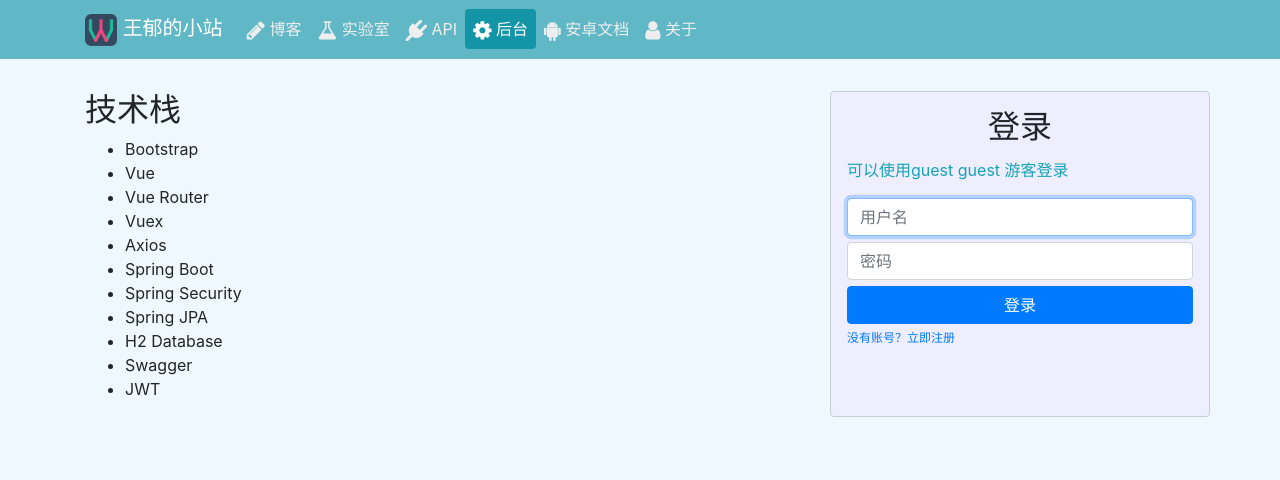
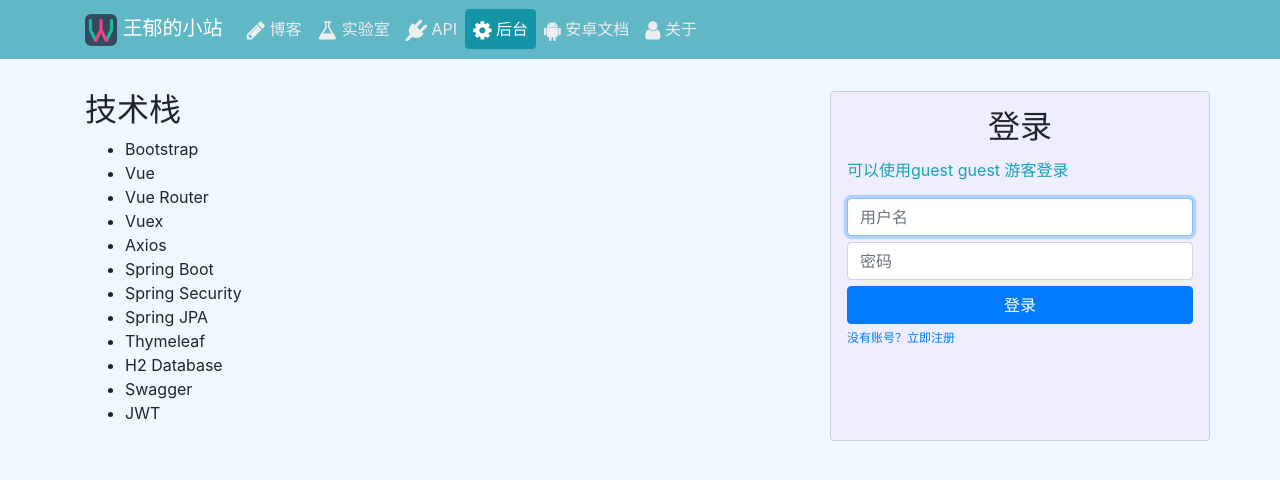
Before and after one commit to wangyucode/wyAdmin, a Vue app: page /#/login in a window 1280 px wide. Shown: the top 480 px of the page. Built offline with nearby package versions, Linux system fonts and the light colour scheme.

Commit message:
更新技术栈

```diff
--- a/src/components/Login.vue
+++ b/src/components/Login.vue
@@ -13,6 +13,7 @@
           <li>Spring Boot</li>
           <li>Spring Security</li>
           <li>Spring JPA</li>
+          <li>Thymeleaf</li>
           <li>H2 Database</li>
           <li>Swagger</li>
           <li>JWT</li>
```
